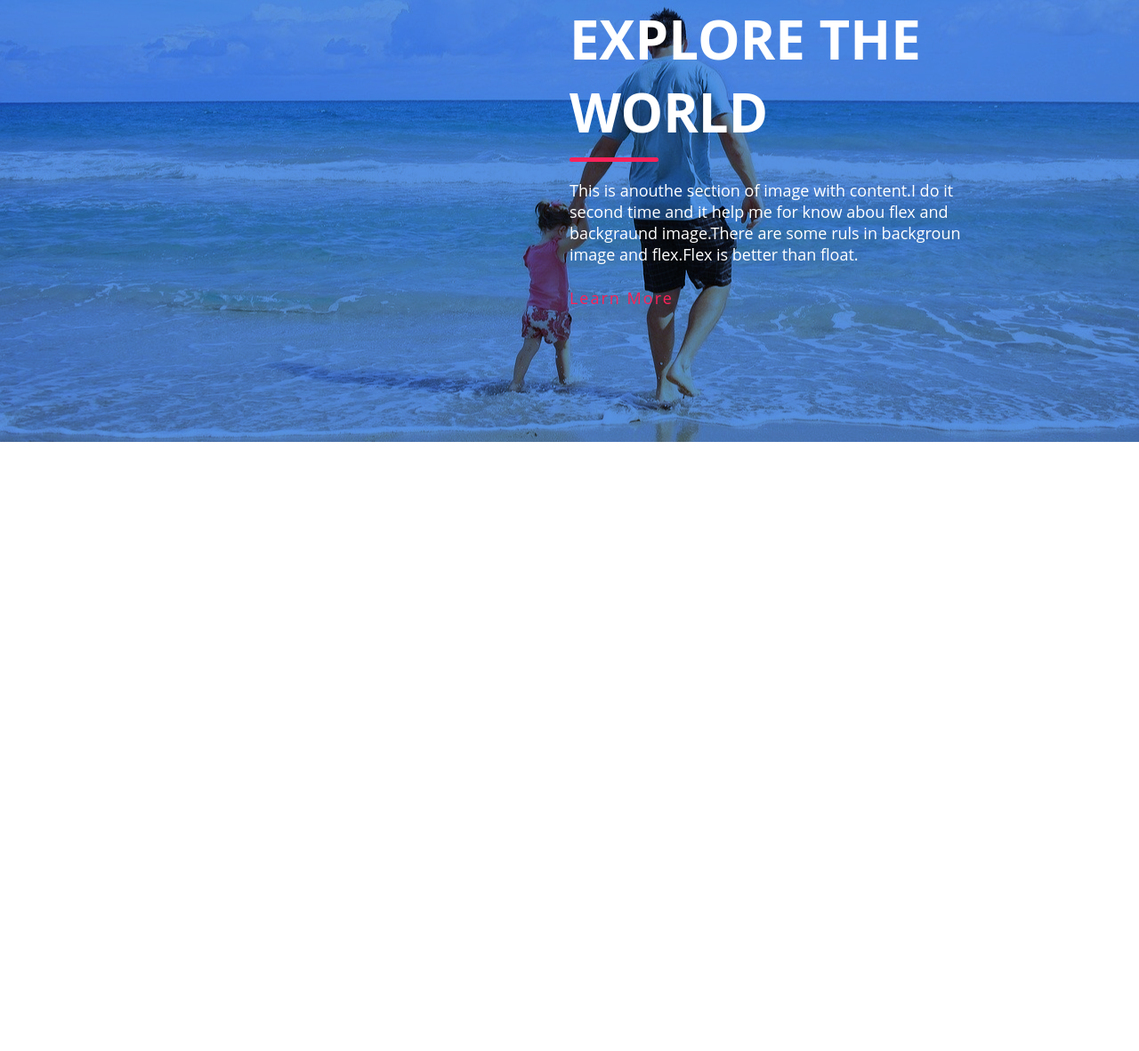
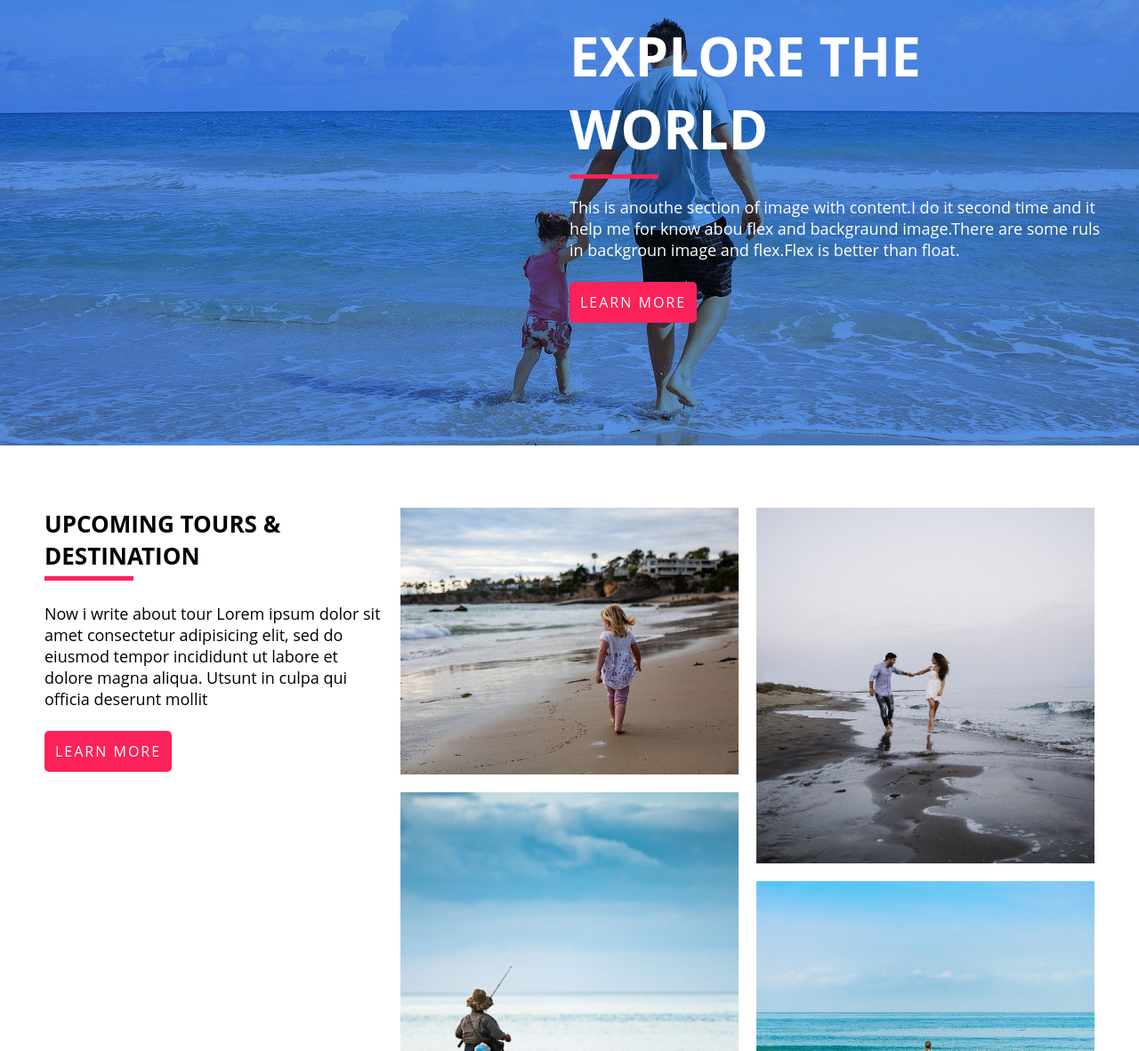
Before and after one commit to eshikhon-mern-stack/our-first-responsive-website, a plain HTML site: page index.html in a window 1280 px wide. Shown: the part 1618-2800 px from the top of the page at 89% size. Before the commit the page ends 2115 px from the top, so only its background shows below. Drawn offline with Linux system fonts and the light colour scheme.

Commit message:
upcoming tours done

```diff
--- a/css/style.css
+++ b/css/style.css
@@ -24,7 +24,7 @@ header {
 }
 
 .container {
-  width: 900px;
+  width: 1200px;
   margin: auto;
 }
 .flex {
@@ -130,14 +130,17 @@ nav ul li a {
 .content p {
   color: #373737;
   font-size: 18px;
+  margin-bottom: 36px;
 }
 .content a {
+  color: white;
+  background-color: #fb2259;
+  letter-spacing: 2px;
+  text-transform: uppercase;
   text-decoration: none;
-  color: #fb2259;
-  font-size: 18px;
-  letter-spacing: 2px;
-  margin-top: 15px;
-  display: block;
+  padding: 12px;
+  border-radius: 5px;
+
 }
 .explore-content {
   background-image: url("../images/father.jpg");
@@ -174,13 +177,59 @@ nav ul li a {
 }
 .content-container p{
   font-size: 18px;
-  margin: 10px 0 25px 0;
+  margin: 10px 0 36px 0;
 }
 .content-container a {
-  color: #fb2259;
+  color: white;
+  background-color: #fb2259;
   letter-spacing: 2px;
+  text-transform: uppercase;
   text-decoration: none;
+  padding: 12px;
+  border-radius: 5px;
+}
+.upcoming-content {
+  padding: 60px 0;
+  display: flex;
+}
+.tures {
+  padding: 10px;
+  width: 33.33%;
+}
+.tures h3 {
+  font-size: 26px;
+}
+.tures span {
+  width: 100px;
+  height: 5px;
+  background: #FB2259;
+  display: block;
+  margin-top: 5px;
+  margin-bottom: 25px;
+
+}
+.tures p {
   font-size: 18px;
-  margin-top: 10px;
-  display: block;
+  padding-bottom: 36px;
 }
+.tures a {
+  color: white;
+  background-color: #fb2259;
+  letter-spacing: 2px;
+  text-transform: uppercase;
+  text-decoration: none;
+  padding: 12px;
+  border-radius: 5px;
+
+}
+.small {
+  height: 300px;
+  object-fit: cover;
+  margin-bottom: 20px;
+}
+
+.big {
+  height: 400px;
+  object-fit: cover;
+  margin-bottom: 20px;
+}
--- a/index.html
+++ b/index.html
@@ -64,7 +64,26 @@
       <a href="#">Learn More</a>
       </div>
     </div>
+  </section>
+  <section class="container">
+    <div class="upcoming-content">
+      <div class="tures">
+        <h3>UPCOMING TOURS & DESTINATION</h3>
+        <span></span>
+        <p>Now i write about tour Lorem ipsum dolor sit amet consectetur adipisicing elit, sed do eiusmod tempor incididunt ut
+        labore et dolore magna aliqua. Utsunt in culpa qui officia deserunt mollit</p>
+        <a href="#">Learn More</a>
+      </div>
+      <div class="tures">
+        <img src="./images/child.jpg" alt="" class="small">
+        <img src="./images/fisherman.jpg" alt="" class="big">
+      </div>
+      <div class="tures">
+        <img src="./images/sea.jpg" alt="" class="big">
+        <img src="./images/fishermannet.jpg" alt="" class="small">
+      </div>
+    </div>
+  </section>
 
-  </section>
 </body>
 </html>
```
